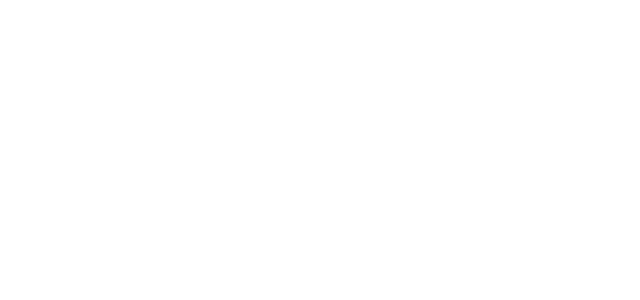
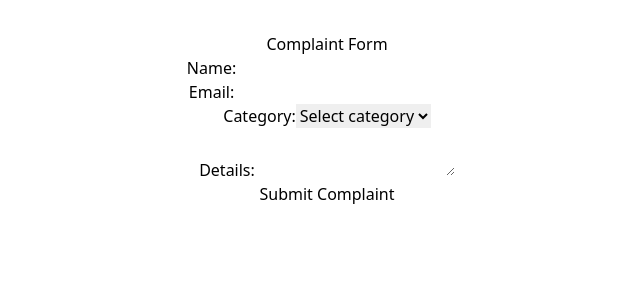
Before and after one commit to iamshobhraj/Student_Council_NITP, a React (Vite) app: page / in a window 1280 px wide. Shown: the top 300 px of the page, without its empty margins (313-953 px from the left). Built offline with nearby package versions, Linux system fonts and the light colour scheme.

Commit message:
complaint form

```diff
--- a/package.json
+++ b/package.json
@@ -15,7 +15,8 @@
     "@fontsource/roboto": "^5.0.8",
     "@mui/material": "^5.15.6",
     "react": "^18.2.0",
-    "react-dom": "^18.2.0"
+    "react-dom": "^18.2.0",
+    "react-router-dom": "^6.21.3"
   },
   "devDependencies": {
     "@types/react": "^18.2.43",
--- a/src/App.jsx
+++ b/src/App.jsx
@@ -1,12 +1,13 @@
 import { useState } from 'react'
 import './App.css'
+import ComplaintForm from './components/ComplaintForm'
 
 function App() {
 
   return (
     <>
       <div>
-
+        <ComplaintForm/>
       </div>
     </>
   )
--- /dev/null
+++ b/src/components/ComplaintForm.jsx
@@ -0,0 +1,86 @@
+import React, { useState } from 'react';
+
+export default function ComplaintForm () {
+  const [name, setName] = useState('');
+  const [email, setEmail] = useState('');
+  const [category, setCategory] = useState('');
+  const [details, setDetails] = useState('');
+
+  const handleSubmit = (event) => {
+    event.preventDefault();
+    console.log("Complaint submitted:", { name, email, category, details });
+    setName('');
+    setEmail('');
+    setCategory('');
+    setDetails('');
+  };
+
+  return (
+    <div className="max-w-md mx-auto mt-8 p-6 bg-white rounded-md shadow-md">
+      <h2 className="text-2xl font-semibold mb-4">Complaint Form</h2>
+      <form onSubmit={handleSubmit}>
+        <div className="mb-4">
+          <label className="block text-gray-700 text-sm font-bold mb-2">
+            Name:
+          </label>
+          <input
+            type="text"
+            className="w-full p-2 border rounded-md"
+            value={name}
+            onChange={(e) => setName(e.target.value)}
+            required
+          />
+        </div>
+
+        <div className="mb-4">
+          <label className="block text-gray-700 text-sm font-bold mb-2">
+            Email:
+          </label>
+          <input
+            type="email"
+            className="w-full p-2 border rounded-md"
+            value={email}
+            onChange={(e) => setEmail(e.target.value)}
+            required
+          />
+        </div>
+
+        <div className="mb-4">
+          <label className="block text-gray-700 text-sm font-bold mb-2">
+            Category:
+          </label>
+          <select
+            className="w-full p-2 border rounded-md"
+            value={category}
+            onChange={(e) => setCategory(e.target.value)}
+            required
+          >
+            <option value="">Select category</option>
+            <option value="product">Product</option>
+            <option value="service">Service</option>
+            <option value="other">Other</option>
+          </select>
+        </div>
+
+        <div className="mb-4">
+          <label className="block text-gray-700 text-sm font-bold mb-2">
+            Details:
+          </label>
+          <textarea
+            className="w-full p-2 border rounded-md"
+            value={details}
+            onChange={(e) => setDetails(e.target.value)}
+            required
+          />
+        </div>
+
+        <button
+          type="submit"
+          className="bg-blue-500 text-white py-2 px-4 rounded-md hover:bg-blue-600"
+        >
+          Submit Complaint
+        </button>
+      </form>
+    </div>
+  );
+};
```
Also changed, not shown: src/components/cform.jsx (deleted), 1 other file (tests, documents, lock files or other folders).
